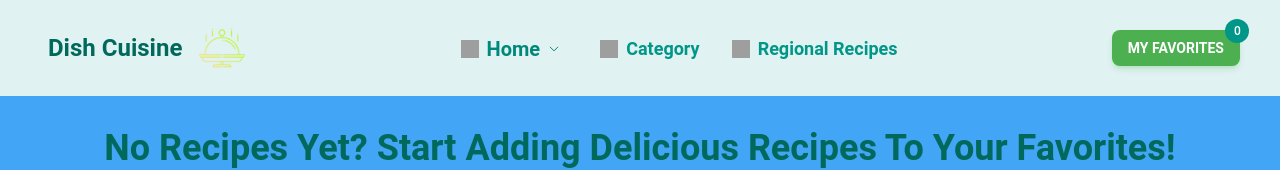
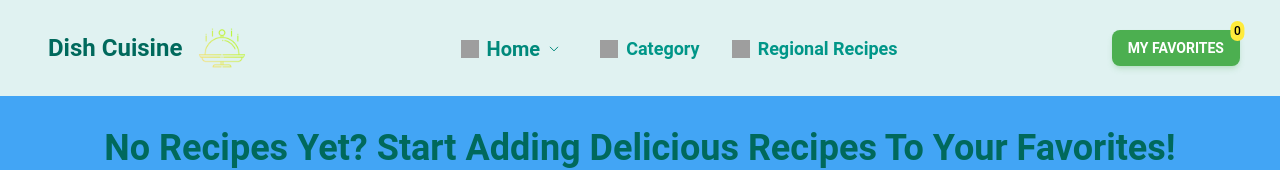
Before and after one commit to AnsariYasirArfat/DishCuisine-React-API-project, a React (Vite) app in the folder dish-cuisine/: page /favourite in a window 1280 px wide. Shown: the top 170 px of the page. Built offline with nearby package versions, Linux system fonts and the light colour scheme; grey boxes are pictures that could not be loaded.

Commit message:
FavouriteRecipes component path added

```diff
--- a/dish-cuisine/src/Components/Header.jsx
+++ b/dish-cuisine/src/Components/Header.jsx
@@ -1,5 +1,6 @@
-import React from "react";
+import React, { useContext } from "react";
 import { NavLink } from "react-router-dom";
+import { FavoriteRecipesContext } from "../main";
 
 import {
   Collapse,
@@ -158,15 +159,16 @@ function NavList() {
 }
 
 function WishList() {
+  const { favoriteRecipes } = useContext(FavoriteRecipesContext);
   return (
     <Typography
       as={NavLink}
-      to={`/WishList`}
+      to={`/favourite`}
       variant="small"
       color="teal"
       className="ml-auto"
     >
-      <Badge content="0" color="teal">
+      <Badge content={favoriteRecipes.length} color="yellow">
         <Button
           className="flex items-center justify-between font-bold text-[10px] sm:text-xs md:text-sm py-2 px-4 "
           color="green"
```
